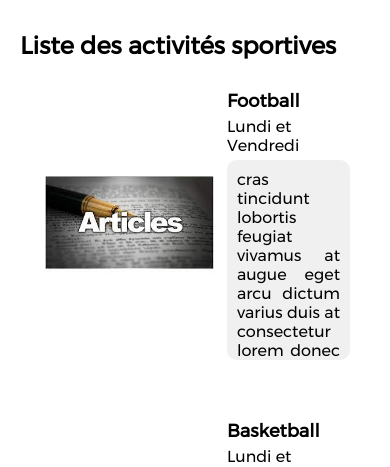
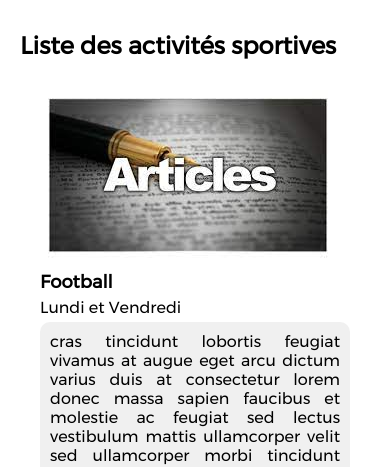
Before and after one commit to simplyyCarlos/aloas-website, a Vue app in the folder aloas-website/: page /activities in a window 390 px wide. Shown: the part 409-876 px from the top of the page. Built offline with nearby package versions, Linux system fonts and the light colour scheme.

Commit message:
fix : change responsive of the grid

```diff
--- a/aloas-website/src/pages/ActivitiesPage.vue
+++ b/aloas-website/src/pages/ActivitiesPage.vue
@@ -255,6 +255,7 @@ li {
 h2 {
   font-size: 18px;
   margin-bottom: 5px;
+  margin-top: 5px;
 }
 
 h3 {
@@ -273,4 +274,10 @@ p {
   max-height: 200px; /* Adjust this value to your desired maximum height */
   overflow-y: auto;
 }
+
+@media screen and (max-width: 768px) {
+  .activity-container {
+    grid-template-columns: 1fr;
+  }
+}
 </style>
```
